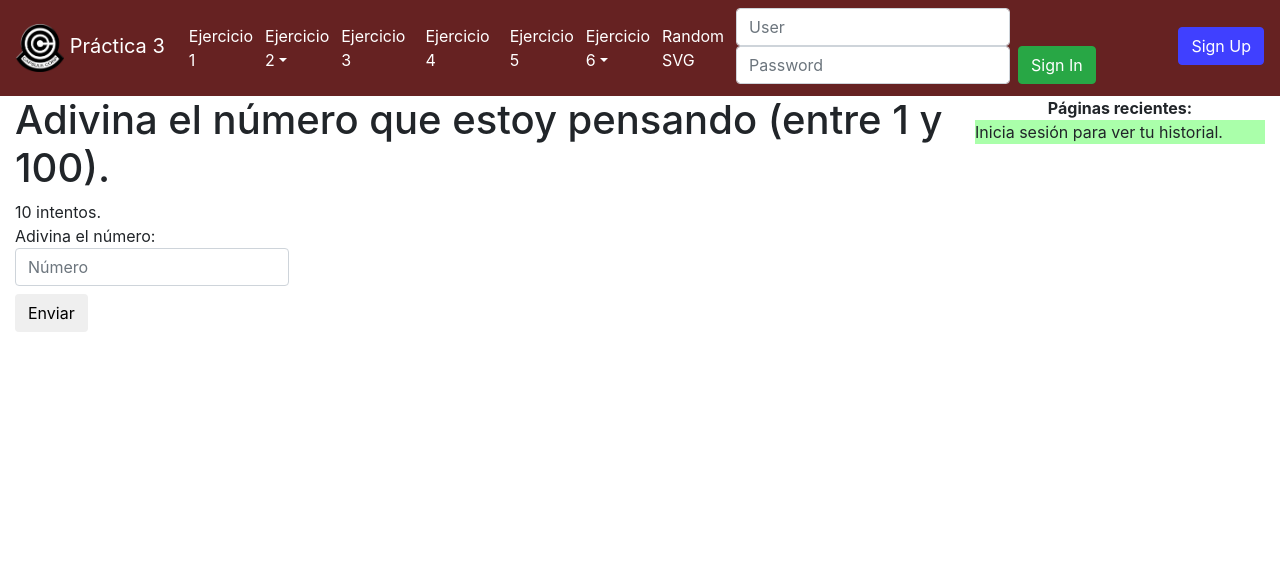
After one commit to dcabezas98/DAI, a Flask app: page /adivina in a window 1280 px wide. The commit adds this page. Shown: the top 588 px of the page. Run offline with Flask 2, Linux system fonts and the light colour scheme; parts of the project's set-up code (start-up, migrations or seed data) failed here and were passed over; some libraries are stand-ins or nearby versions.

Commit message:
P3 terminada

```diff
--- a/P3/app/app.py
+++ b/P3/app/app.py
@@ -2,6 +2,7 @@
 from flask import Flask, render_template, session, request, flash, redirect, url_for
 from pickleshare import *
 from ejercicios import *
+from random import randint
 from generateSVG import randSVG
 
 app = Flask(__name__)
@@ -17,6 +18,7 @@ def index():
 
 @app.route('/home')
 def home():
+    store_visted_urls(request.url, 'Home')
     return render_template('home.html')
 
 # Login
@@ -28,6 +30,8 @@ def login():
     if user in db:
         if passwd == db[user]['passwd']:
             session['user']=user
+            session['urls'] = []
+            session['names']= []
             flash(user+' loguead@ con éxito :D')
         else:
             flash('Contraseña Incorrecta :(')
@@ -45,6 +49,8 @@ def signup():
         color = request.form['color']
         if user not in db:
             session['user']=user
+            session['urls'] = []
+            session['names']= []
             db[user]={'passwd':passwd, 'color':color}
             flash(user+' resgistrad@ con éxito :D')
         else:
@@ -61,6 +67,7 @@ def logout():
 
 @app.route('/user')
 def user():
+    store_visted_urls(request.url, 'User')
     return render_template('user.html', user=db[session['user']])
 
 @app.route('/change', methods=['GET','POST'])
@@ -80,6 +87,7 @@ def change():
             flash(user+' ya está registrad@, no se han guardado los cambios >:(')
             return redirect(url_for('change'))
 
+    store_visted_urls(request.url, 'Edit')
     return render_template('change.html', user=db[session['user']])
 
 @app.route('/delete')
@@ -89,6 +97,31 @@ def delete():
     session['user']=''
     return redirect(url_for('home'))
 
+def store_visted_urls(url, name):
+    if 'urls' in session:
+        session['urls']=[url]+session['urls']
+        session['names']=[name]+session['names']
+        if len(session['urls']) > 4:
+            session['urls'].pop(4)
+            session['names'].pop(4)
+        session.modified = True
+
+"""
+Forma auntomática de hacerlo, pero aparecen las url completas y
+la carga del icono
+
+@app.after_request
+def store_visted_urls(response):
+    if 'urls' in session:
+        session['urls'].append(request.url)
+        session['names'].append(request.url)
+        if len(session['urls']) > 3:
+            session['urls'].pop(0)
+            session['names'].pop(0)
+        session.modified = True
+    return response
+"""
+
 # Ejercicio 2: Algoritmos de ordenación
 
 # Ordenación por burbuja
@@ -97,7 +130,8 @@ def bubbleSort(l):
     l1, t = bubble_sort(l)
     l1 = list(map(str,l1))
     l1 = ', '.join(l1)
-    return render_ejer('Bubble Sort:',l,l1+'.  '+'Time: '+str(t)+' seconds.')
+    #store_visted_urls(request.url, 'Ej2: Bubble Sort')
+    return render_ejer('Bubble Sort',l,l1+'.  '+'Time: '+str(t)+' seconds.')
 
 # Ordenación por selección
 @app.route('/selectionsort/<l>')
@@ -105,7 +139,8 @@ def selectionSort(l):
     l1, t = selection_sort(l)
     l1 = list(map(str,l1))
     l1 = ', '.join(l1)
-    return render_ejer('Selection Sort:',l,l1+'.  '+'Time: '+str(t)+' seconds.')
+    #store_visted_urls(request.url, 'Ej2: Selection Sort')
+    return render_ejer('Selection Sort',l,l1+'.  '+'Time: '+str(t)+' seconds.')
 
 # Ordenación por inserción
 @app.route('/insertionsort/<l>')
@@ -113,31 +148,35 @@ def insertionSort(l):
     l1, t = insertion_sort(l)
     l1 = list(map(str,l1))
     l1 = ', '.join(l1)
-    return render_ejer('Insertion Sort:',l,l1+'.  '+'Time: '+str(t)+' seconds.')
+    #store_visted_urls(request.url, 'Ej2: Insertion Sort')
+    return render_ejer('Insertion Sort',l,l1+'.  '+'Time: '+str(t)+' seconds.')
 
 # Ejercicio 3: Criba de Erastóstenes
 @app.route('/erastosthenes/<n>')
 def erastosthenes(n):
+    #store_visted_urls(request.url, 'Erastosthenes')
     n = int(n)
     if n<0:
-        return render_ejer('Criba de Erastóstenes:',str(n),'Incorrect input!')
+        return render_ejer('Criba de Erastóstenes ',str(n),'Incorrect input!')
 
     prime = erastosthenes_sieve(n)
     prime = ', '.join(prime)
-    return render_ejer('Criba de Erastóstenes:',str(n),prime)
+    return render_ejer('Criba de Erastóstenes ',str(n),prime)
 
 # Ejercicio 4: Fibonacci
 @app.route('/fibonacci/<n>')
 def fibonacci(n):
+    #store_visted_urls(request.url, 'Fibonacci')
     n = int(n)
     if n<=0:
-        return render_ejer('Fibonacci:',str(n),'Incorrect input!')
+        return render_ejer('Fibonacci ',str(n),'Incorrect input!')
 
-    return render_ejer('Fibonacci:',str(n),str(fibo(n)))
+    return render_ejer('Fibonacci ',str(n),str(fibo(n)))
 
 # Ejercicio 5: Corchetes
 @app.route('/corchetes/<l>')
 def corchetes(l):
+    #store_visted_urls(request.url, 'Corchetes')
     return render_ejer('Corchetes', l, brackets(l))
 
 # Ejercicio 6: Expresiones regulares
@@ -145,24 +184,28 @@ def corchetes(l):
 # Cualquier palabra seguida de un espacio y una única letra mayúscula
 @app.route('/re/<cadena>')
 def wordCapital(cadena):
+    #store_visted_urls(request.url, 'Ej6: Palabra L')
     match = word_capital(cadena)
     return render_ejer('Expresiones regulares: Palabra seguida de espacio y una única letra mayúscula',cadena,', '.join(match))
 
 # Identificar correos electrónicos válidos
 @app.route('/emails/<cadena>')
 def emails(cadena):
+    #store_visted_urls(request.url, 'Ej6: Emails')
     match = e_mails(cadena)
     return render_ejer('Expresiones regulares: Correos electrónicos válidos',cadena,', '.join(match))
 
 # Identificar números de tarjeta de crédito
 @app.route('/creditcards/<cadena>')
 def creditcards(cadena):
+    #store_visted_urls(request.url, 'Ej6: Nºs tarjeta de crédito')
     match = credit_cards(cadena)
     return render_ejer('Expresiones regulares: Números de tarjeta de crédito',cadena,', '.join(match))
 
 # Random SVG
 @app.route('/svg')
 def random_svg():
+    store_visted_urls(request.url, 'SVG')
     randsvg=randSVG()
 
     if randsvg[0] == 1:
@@ -181,4 +224,34 @@ def page_not_found(e):
 
 # Plantilla para template hijo
 def render_ejer(name, inpt, content):
+    store_visted_urls(request.url, name)
     return render_template('ejer.html', nombre=name, entrada=inpt, contenido=content)
+
+# Ejercicio 1
+
+@app.route('/adivina', methods=['GET', 'POST'])
+def adivina():
+    if request.method == 'POST': # Intento
+        n=request.form['n']
+        if not n:
+            return render_template('adivina.html', msg='No introdujiste ningún número.', tries=session['tries'], fin=session['end'])
+        n=int(n)
+        session['tries']-=1
+        if n== session['number']:
+            msg='Felicidades! Has ganado!'
+            session['end']=True
+        elif session['tries']==0:
+            msg='Has perdido. Era el '+ str(session['number'])
+            session['end']=True
+        elif n> session['number']:
+            msg='El número buscado es menor.'
+        else:
+            msg='El número buscado es mayor.'
+
+    else: # Nueva partida
+        store_visted_urls(request.url, 'Adivina')
+        session['number']=randint(1,100)
+        session['tries']=10
+        session['end']=False
+        msg=''
+    return render_template('adivina.html', msg=msg, tries=session['tries'], fin=session['end'])
--- /dev/null
+++ b/P3/app/templates/adivina.html
@@ -0,0 +1,23 @@
+{% extends "layout.html" %}
+
+{% block name %}
+<h1>Adivina el número que estoy pensando (entre 1 y 100).<br/></h1>
+{% endblock %}
+
+{% block content %}
+<h2>{{msg}}</h2>
+{% if fin %}
+Pulsa <a href="/adivina">aquí</a> para jugar de nuevo.
+{% else %}
+{{tries}} intentos.
+<div class="row">
+    <div class="col-md-4">
+<form class="form-inline " method="POST" action="/adivina">
+    <label for="n">Adivina el número:</label>
+    <input name="n" class="form-control mr-sm-2" type="number" placeholder="Número">
+    <button class="btn btn mt-sm-2" type="submit">Enviar</button>
+</form>
+    </div>
+</div>
+{% endif %}
+{% endblock %}
--- a/P3/app/templates/layout.html
+++ b/P3/app/templates/layout.html
@@ -22,7 +22,7 @@
 	  <ul class="navbar-nav mr-auto"> <!-- mr-auto para dejar todo el margen disponible a la derecha -->
 
 	    <li class="nav-item active mr-1" id="navb-item">
-	      <a class="nav-link" href="/adivinar">Ejercicio 1</a>
+	      <a class="nav-link" href="/adivina">Ejercicio 1</a>
 		</li>
 		<li class="dropdown mt-2 mr-1" id="navb-item">
 			<a class="dropdown-toggle" id="navb-item" data-toggle="dropdown" href="">Ejercicio 2<span class="caret"></span></a>
@@ -78,11 +78,11 @@
 		{% if msgs %}
 			{% for msg in msgs %}
 			{% if ":(" in msg %}
-			<div class="alert alert-danger" role="alert">{{msg}}</div>
+			<div class="alert alert-danger mt-2 mb-1" role="alert">{{msg}}</div>
 			{% elif ":)" in msg or ":D" in msg %}
-			<div class="alert alert-success" role="alert">{{msg}}</div>
+			<div class="alert alert-success mt-2 mb-1" role="alert">{{msg}}</div>
 			{% else %}
-			<div class="alert alert-primary" role="alert">{{msg}}</div>
+			<div class="alert alert-primary mt-2 mb-1" role="alert">{{msg}}</div>
 			{% endif %}
 			{% endfor %}
 		{% endif %}
@@ -104,21 +104,29 @@
 		  </strong>
 			</li>
 			<li class="nav-item" id="sideb-item">
-		  <a class="nav-link" href="#">
-			Orders
-		  </a>
-			</li>
+			{% if session['user'] %}
+		  <a class="nav-link" href="{{session['urls'][1]}}">
+			  {{session['names'][1]}}
+			</a>
+			{% else %}
+				Inicia sesión para ver tu historial.
+			{% endif %}
 			</li>
 			<li class="nav-item" id="sideb-item">
-		<a class="nav-link" href="#">
-			Orders
-		</a>
-			</li>
+				{% if session['user'] %}
+			  <a class="nav-link" href="{{session['urls'][2]}}">
+				{{session['names'][2]}}
+			  </a>
+				{% endif %}
+				</li>
 			</li>
 			<li class="nav-item" id="sideb-item">
-		<a class="nav-link" href="#">
-			Orders
-		</a>
+				{% if session['user'] %}
+			  <a class="nav-link" href="{{session['urls'][3]}}">
+				{{session['names'][3]}}
+			  </a>
+				{% endif %}
+				</li>
 			</li>
 		  </ul>
 		</div>
```
Also changed, not shown: 1 other file.
